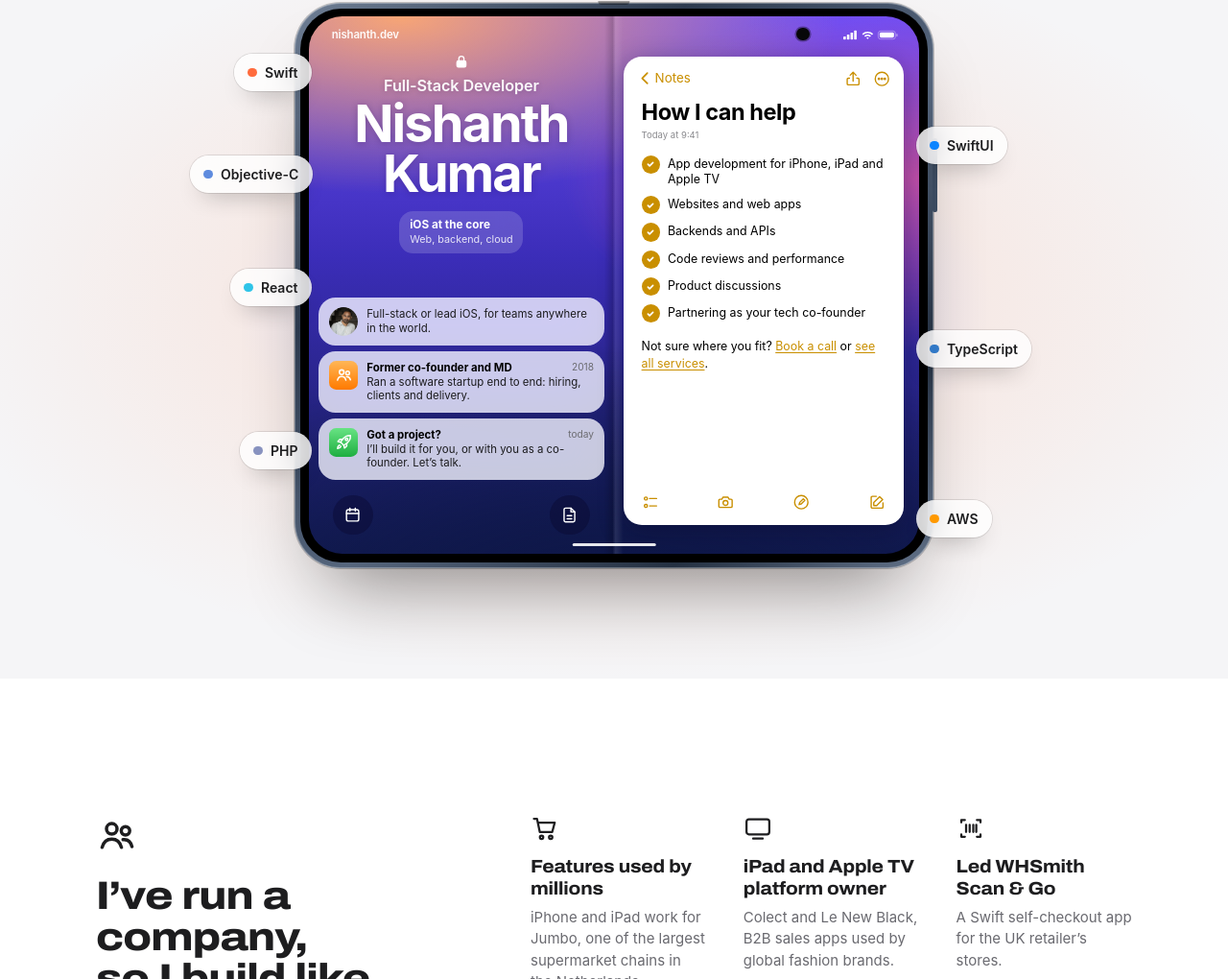
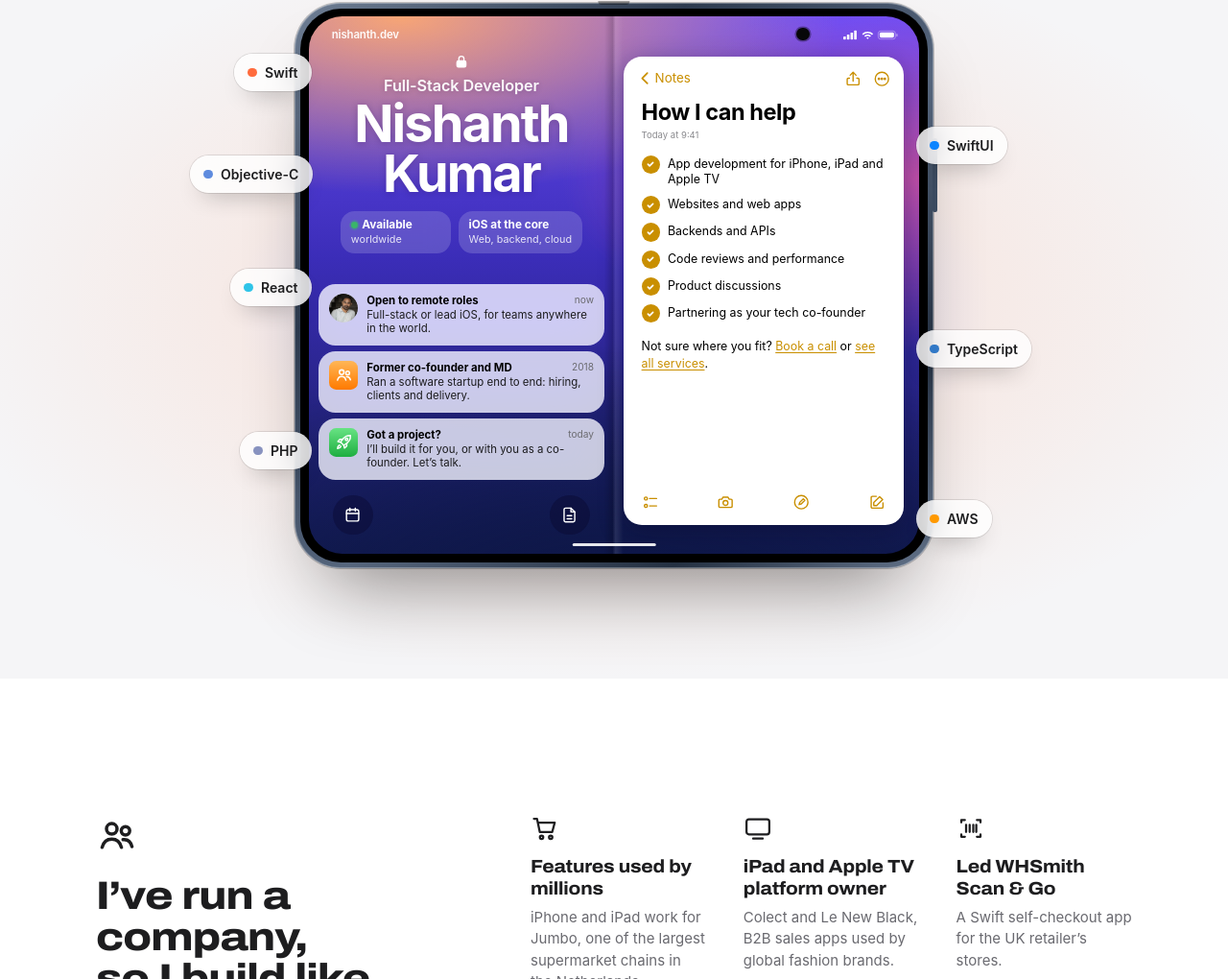
Before and after one commit to nishu9493/nishanth.github.io, a plain HTML site: page index.html in a window 1280 px wide. Shown: the part 685-1705 px from the top of the page at 96% size. Drawn offline with Linux system fonts and the light colour scheme.

Commit message:
update landing page

```diff
--- a/index.html
+++ b/index.html
@@ -199,6 +199,10 @@
 
               <div class="lock__widgets">
                 <div class="widget">
+                  <strong><span class="dot" aria-hidden="true"></span>Available</strong>
+                  <span>worldwide</span>
+                </div>
+                <div class="widget">
                   <strong>iOS at the core</strong>
                   <span>Web, backend, cloud</span>
                 </div>
@@ -208,6 +212,7 @@
                 <li class="notif">
                   <span class="notif__icon avatar"><img src="nishanth.jpg" alt="" width="300" height="300"></span>
                   <div>
+                    <p class="notif__top"><strong>Open to remote roles</strong><span>now</span></p>
                     <p class="notif__text">Full-stack or lead iOS, for teams anywhere in the world.</p>
                   </div>
                 </li>
@@ -252,6 +257,10 @@
 
               <div class="lock__widgets">
                 <div class="widget">
+                  <strong><span class="dot" aria-hidden="true"></span>Available</strong>
+                  <span>worldwide</span>
+                </div>
+                <div class="widget">
                   <strong>iOS at the core</strong>
                   <span>Web, backend, cloud</span>
                 </div>
@@ -261,6 +270,7 @@
                 <li class="notif">
                   <span class="notif__icon avatar"><img src="nishanth.jpg" alt="" width="300" height="300"></span>
                   <div>
+                    <p class="notif__top"><strong>Open to remote roles</strong><span>now</span></p>
                     <p class="notif__text">Full-stack or lead iOS, for teams anywhere in the world.</p>
                   </div>
                 </li>
```
